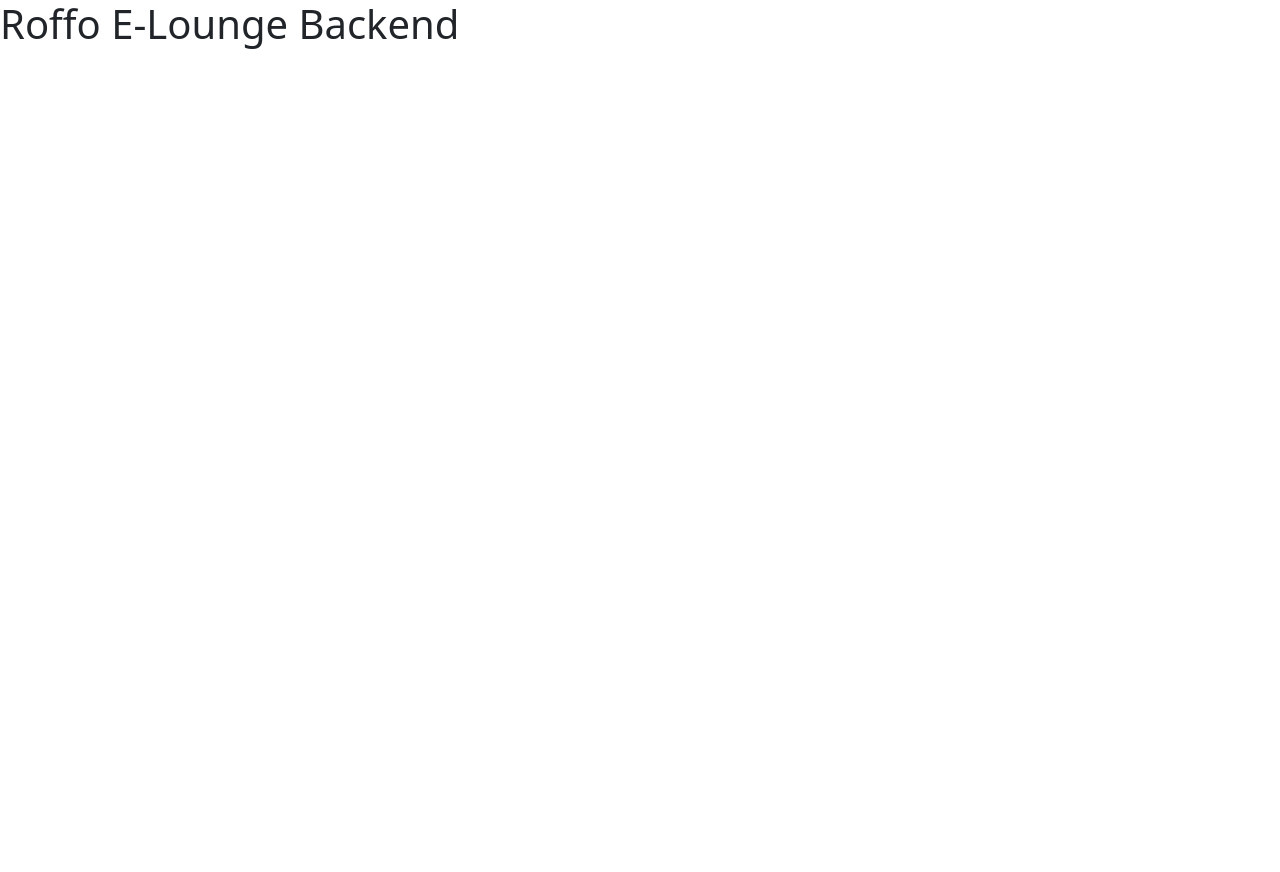
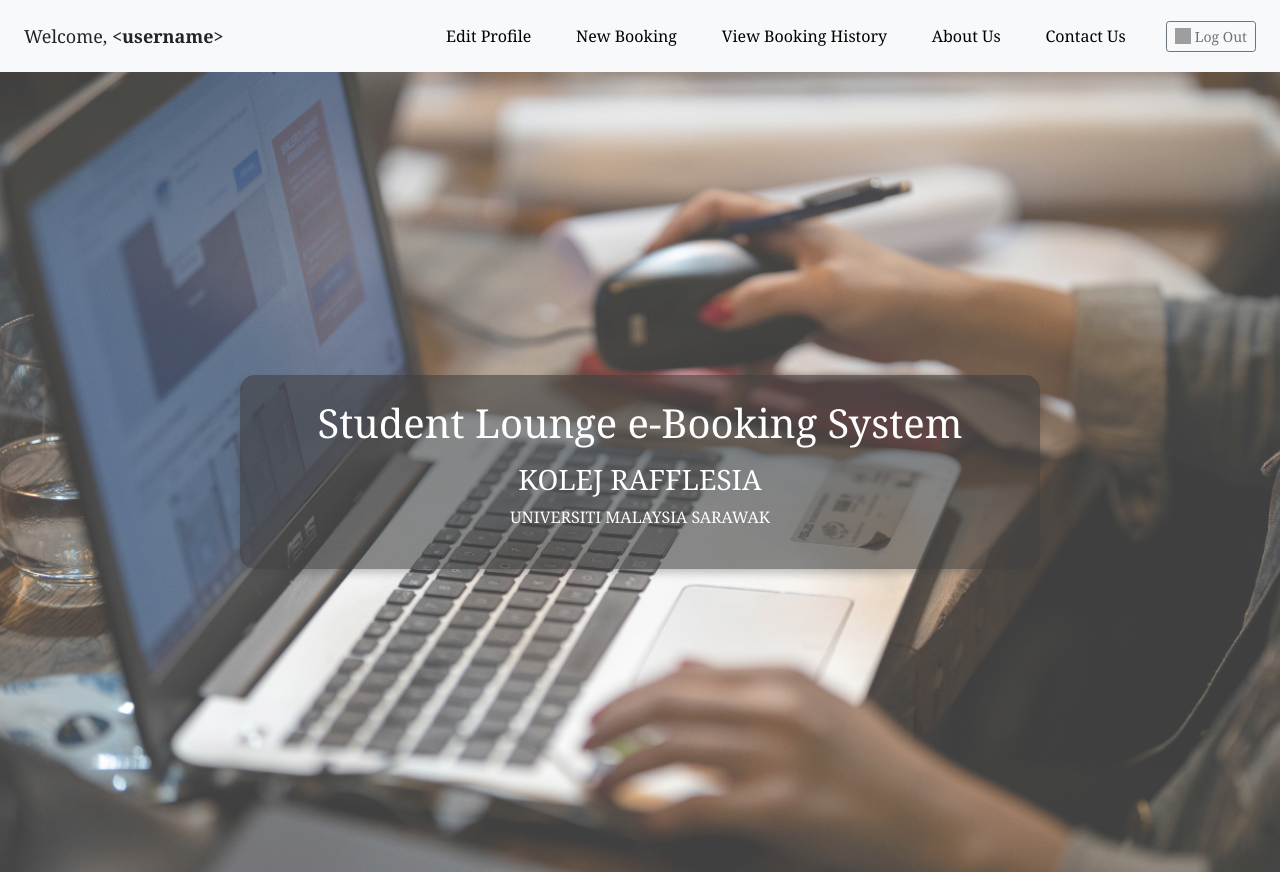
Before and after one commit to EnchantedPupu/Elounge-Roffo, a PHP site: page / in a window 1280 px wide. Before the commit the page ends 49 px from the top, so only its background shows below. Run offline with PHP 8.4, Linux system fonts and the light colour scheme; grey boxes are pictures that could not be loaded.

Commit message:
indexphp interface done, with top-navigation bar update instead of sidebar, and some minor style changes

```diff
--- a/public/index.php
+++ b/public/index.php
@@ -5,13 +5,43 @@
         <script src="https://cdn.jsdelivr.net/npm/bootstrap@5.0.2/dist/js/bootstrap.bundle.min.js" integrity="sha384-MrcW6ZMFYlzcLA8Nl+NtUVF0sA7MsXsP1UyJoMp4YLEuNSfAP+JcXn/tWtIaxVXM" crossorigin="anonymous"></script>
         <script src="https://code.jquery.com/jquery-3.7.1.slim.js" integrity="sha256-UgvvN8vBkgO0luPSUl2s8TIlOSYRoGFAX4jlCIm9Adc=" crossorigin="anonymous"></script>
         <meta name="viewport" content="width=device-width, initial-scale=1">
+        <link rel="stylesheet" href="style.css">
     </head>
     <body>
-        <h1>Roffo E-Lounge Backend</h1>
+        <div class="container-fluid p-0">
+            <!-- Top Bar -->
+            <div class="row bg-light py-3 px-4 align-items-center">
+
+                <div class="col-auto">
+                    <span>Welcome, <strong>&lt;username&gt;</strong></span>
+                </div>
+                <div class="col-auto ms-auto">
+                <a href="#" class="btn btn-modern me-2">Edit Profile</a>
+                    <a href="#" class="btn btn-modern me-2">New Booking</a>
+                    <a href="#" class="btn btn-modern me-2">View Booking History</a>
+                    <a href="#" class="btn btn-modern me-2">About Us</a>
+                    <a href="#" class="btn btn-modern">Contact Us</a>
+                </div>
+                <div class="col-auto">
+                    <a href="logout.php" class="btn btn-outline-secondary btn-sm d-flex align-items-center">
+                        <img src="https://cdn-icons-png.flaticon.com/512/1828/1828479.png" alt="Logout Icon" style="width: 16px; height: 16px; margin-right: 4px;">
+                        Log Out
+                    </a>
+                </div>
+            </div>
+            <!-- Main Content -->
+            <div class="row">
+                <div class="col p-0">
+                    <div class="main-content d-flex flex-column justify-content-center align-items-center text-black" style="height: 100vh; background-image: url('bg-pic.png'); background-size: cover; background-position: center; ">
+                        <div class="content-box text-center p-4">
+                            <h1 class="display-4 text-center">Student Lounge e-Booking System</h1>
+                            <h2 class="mt-3">KOLEJ RAFFLESIA</h2>
+                            <p>UNIVERSITI MALAYSIA SARAWAK</p>
+                        </div>
+
+                    </div>
+                </div>
+            </div>
+        </div>
     </body>
 </html>
-
-<?php
-
-
-?>
--- /dev/null
+++ b/public/style.css
@@ -0,0 +1,89 @@
+body {
+    font-family: Cambria, Cochin, Georgia, Times, 'Times New Roman', serif;
+    font-size: large;
+    background-color: #ffffff;
+}
+
+.sidebar {
+    background-color: #9cb0c4;
+    height: 100vh;
+    padding: 15px;
+
+}
+
+.main-content {
+    background-image:url("rofo-bg.jpg"); /* Replace with your image URL */
+    background-size:cover;
+    background-position: center;
+    opacity: 75%;
+    height: 100vh;
+}
+
+.btn-custom {
+    margin-bottom: 15px;
+    width: 100%;
+    text-align: left;
+}
+
+.btn-custom:hover {
+    background-color: #007bff;
+    color: white;
+}
+/* Modern button styles */
+.btn-modern {
+    background-color: transparent; /* Remove background */
+    border: none;                 /* Remove border */
+    color: #000000;               /* Primary color */
+    font-weight: 500;             /* Semi-bold font */
+    padding: 0.5rem 1rem;         /* Adjust padding */
+    transition: color 0.3s ease, background-color 0.3s ease; /* Smooth hover effects */
+}
+
+.btn-modern:hover {
+    color: #fff;                  /* Change text color on hover */
+    background-color: #a5bdd6;    /* Add background color on hover */
+    border-radius: 5px;           /* Add a slight rounded edge */
+}
+
+/* Logout button styles */
+.btn-logout {
+    border: 2px solid #6c757d;    /* Add border for the logout button */
+    color: #6c757d;               /* Secondary color */
+    font-weight: 500;             /* Semi-bold font */
+    padding: 0.5rem 1rem;         /* Adjust padding */
+    transition: color 0.3s ease, background-color 0.3s ease; /* Smooth hover effects */
+}
+
+.btn-logout:hover {
+    color: #fff;                  /* Change text color on hover */
+    background-color: #6c757d;    /* Add background color on hover */
+    border-radius: 5px;           /* Add a slight rounded edge */
+}
+
+/*content box
+/* Centered content box styles */
+.content-box {
+    background-color: rgba(0, 0, 0, 0.6); /* Semi-transparent black background */
+    border-radius: 15px;                 /* Rounded corners */
+    padding: 2rem;                       /* Internal spacing */
+    box-shadow: 0 4px 8px rgba(0, 0, 0, 0.3); /* Subtle shadow for depth */
+    color: #fff;                         /* White text for readability */
+    max-width: 800px;                    /* Maximum width for the box */
+    width: 90%;                          /* Responsive width */
+    text-align: center;                  /* Center align text */
+}
+
+/* Typography adjustments */
+.content-box h1 {
+    font-size: 2.5rem; /* Adjust heading size */
+}
+
+.content-box h2 {
+    font-size: 1.75rem;
+    margin-top: 1rem;
+}
+
+.content-box p {
+    font-size: 1rem;
+    margin-top: 0.5rem;
+}
```
Also changed, not shown: public/bg-pic.png (added).
